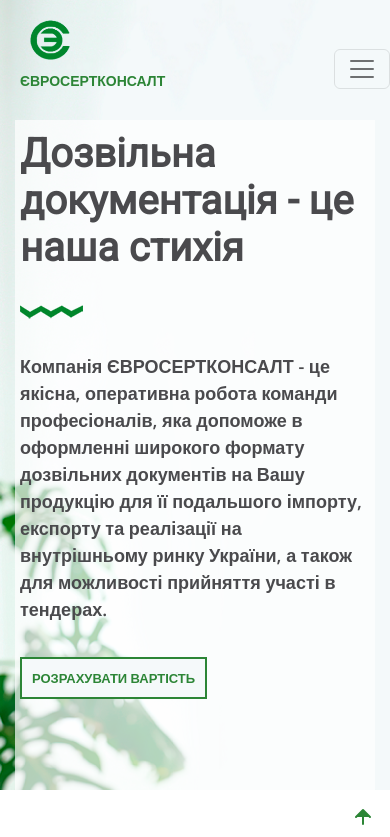
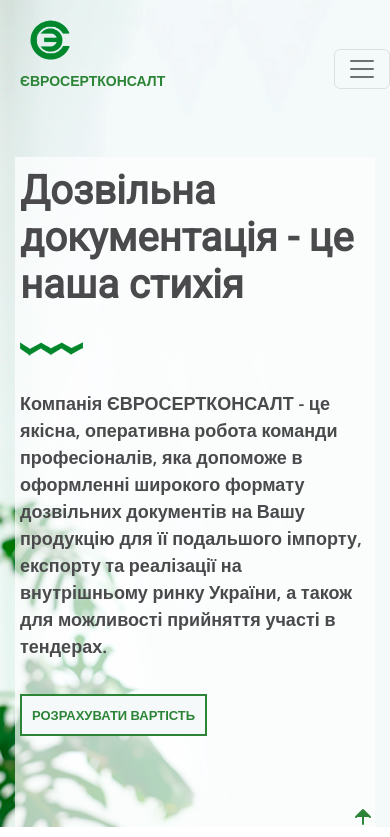
Before and after one commit to Sv9Kl9/Evrosert4, a plain HTML site: page index.html in a window 390 px wide. Shown: the top 837 px of the page. Drawn offline with nearby package versions, Linux system fonts and the light colour scheme.

Commit message:
fixStyle

```diff
--- a/style.css
+++ b/style.css
@@ -119,10 +119,10 @@
 }
 
 @media (max-width: 992px){
-  .header-wrap{
+  /* .header-wrap{
     height: 150px;
 
-  }
+  } */
 
   .logo-img{
     height: 60px;
@@ -143,9 +143,9 @@
 }
 
 @media (max-width: 767px){
-  .header-wrap{
+  /* .header-wrap{
     height: 100px;
-  }
+  } */
   .logo-img{
     height: 40px;
     width: 40px;
```
